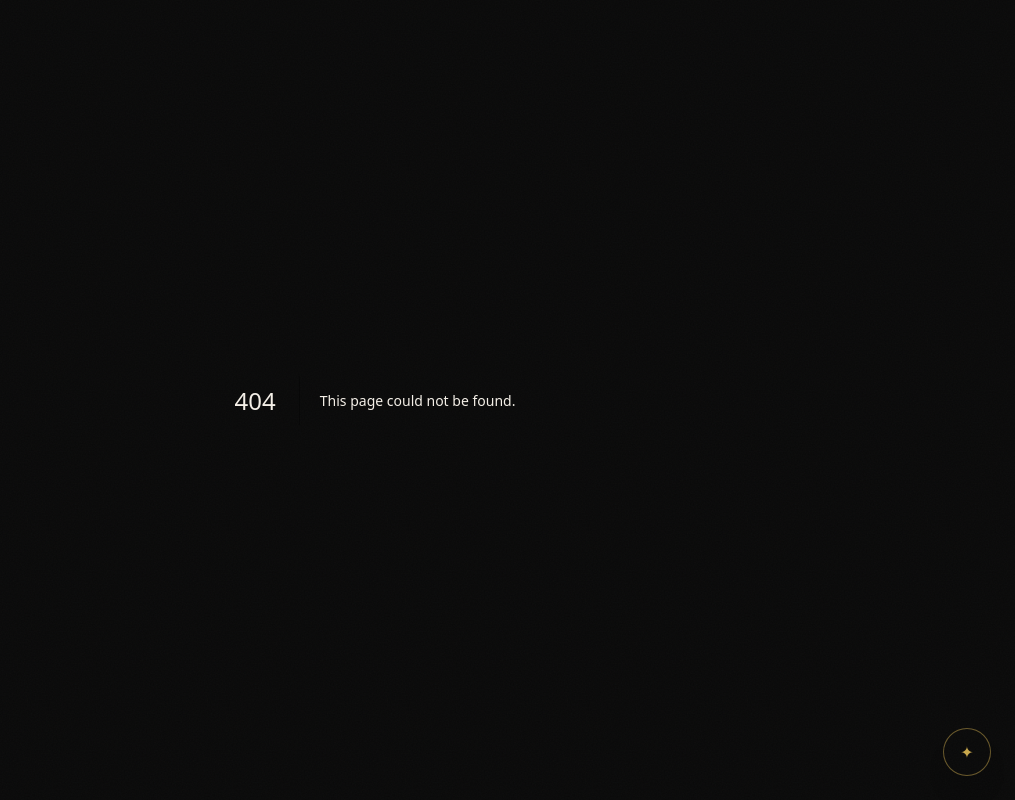
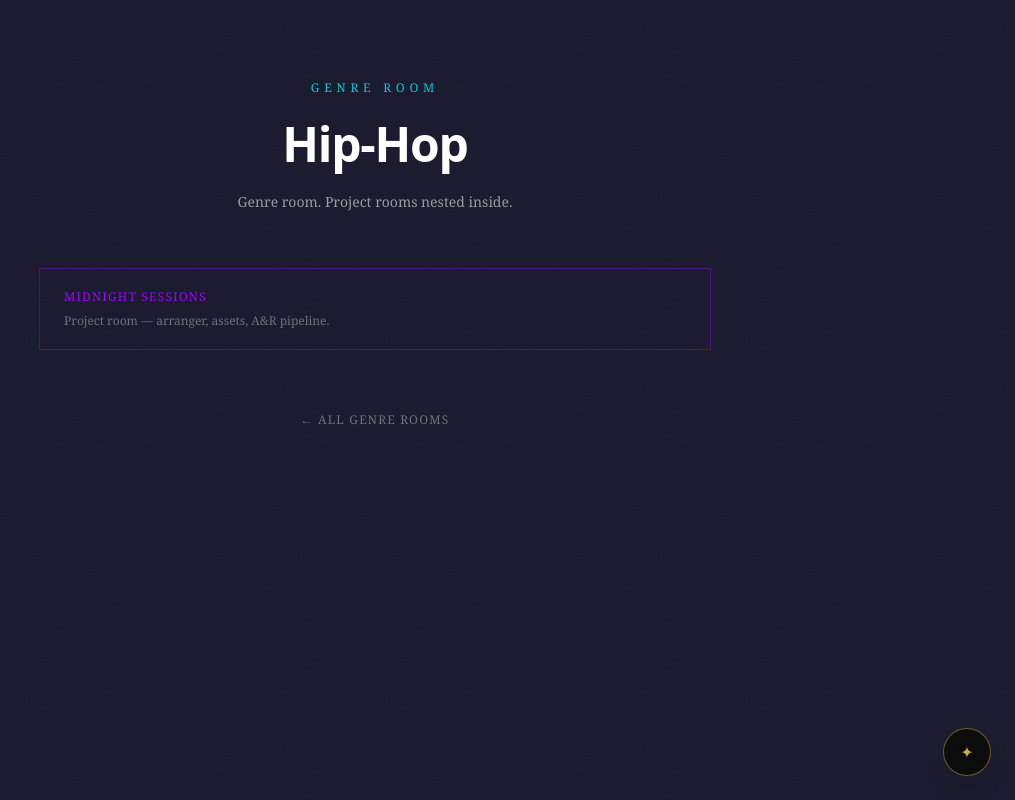
Before and after one commit to Businessbear1981/Active_Members_Only, a Next.js app: page /streets/hip-hop in a window 1280 px wide. Before the commit this address had no page. Shown: the whole page, without its empty margins (265-1280 px from the left). Built offline with nearby package versions, Linux system fonts and the light colour scheme.

Commit message:
Wire VIP Sanctum and Streets into real room-within-room routes from the spaces model

```diff
--- /dev/null
+++ b/app/streets/[genre]/[project]/page.tsx
@@ -0,0 +1,33 @@
+import Link from 'next/link'
+import { notFound } from 'next/navigation'
+import { getSpace } from '@/lib/config'
+
+export default async function ProjectRoomPage({
+  params,
+}: {
+  params: Promise<{ genre: string; project: string }>
+}) {
+  const { genre, project } = await params
+  const space = getSpace(project)
+  if (!space || space.tier !== 'streets' || space.parentSlug !== genre) notFound()
+
+  return (
+    <main className="min-h-screen bg-streets-bg px-6 py-20 flex flex-col items-center text-center">
+      <p className="text-xs tracking-[0.4em] uppercase text-streets-cyan opacity-80">PROJECT ROOM</p>
+      <h1 className="text-3xl md:text-5xl font-sans font-bold tracking-tight text-white mt-3">{space.title}</h1>
+      <p className="text-sm text-ivory/60 max-w-md mt-4">{space.tagline}</p>
+
+      <div className="border border-streets-purple/40 px-6 py-4 mt-10 text-xs tracking-widest uppercase text-streets-purple/80 max-w-md">
+        The drag-and-drop arranger, asset library, and A&amp;R submission flow are the next real build
+        item for this room — not live yet.
+      </div>
+
+      <Link
+        href={`/streets/${genre}`}
+        className="mt-10 text-xs tracking-widest uppercase text-ivory/40 hover:text-streets-cyan transition-colors"
+      >
+        ← {genre}
+      </Link>
+    </main>
+  )
+}
--- /dev/null
+++ b/app/streets/[genre]/page.tsx
@@ -0,0 +1,46 @@
+import Link from 'next/link'
+import { notFound } from 'next/navigation'
+import { getSpace, getChildSpaces } from '@/lib/config'
+
+export default async function GenreRoomPage({ params }: { params: Promise<{ genre: string }> }) {
+  const { genre } = await params
+  const space = getSpace(genre)
+  if (!space || space.tier !== 'streets') notFound()
+
+  const projects = getChildSpaces(genre)
+
+  return (
+    <main className="min-h-screen bg-streets-bg px-6 py-20">
+      <div className="max-w-2xl mx-auto flex flex-col items-center text-center gap-6 mb-14">
+        <p className="text-xs tracking-[0.4em] uppercase text-streets-cyan opacity-80">GENRE ROOM</p>
+        <h1 className="text-3xl md:text-5xl font-sans font-bold tracking-tight text-white">{space.title}</h1>
+        <p className="text-sm text-ivory/60 max-w-md">{space.tagline}</p>
+      </div>
+
+      <div className="max-w-2xl mx-auto grid grid-cols-1 gap-4">
+        {projects.map(project => (
+          <Link
+            key={project.slug}
+            href={`/streets/${genre}/${project.slug}`}
+            className="px-6 py-5 border border-streets-purple/40 text-left hover:border-streets-cyan hover:bg-white/[0.02] transition-colors"
+          >
+            <p className="text-streets-purple text-xs tracking-widest uppercase">{project.title}</p>
+            <p className="text-ivory/40 text-xs mt-2">{project.tagline}</p>
+          </Link>
+        ))}
+        {projects.length === 0 && (
+          <p className="text-ivory/30 text-xs tracking-widest uppercase text-center">No project rooms yet.</p>
+        )}
+      </div>
+
+      <div className="text-center mt-14">
+        <Link
+          href="/streets"
+          className="text-xs tracking-widest uppercase text-ivory/40 hover:text-streets-cyan transition-colors"
+        >
+          ← All genre rooms
+        </Link>
+      </div>
+    </main>
+  )
+}
--- a/app/streets/page.tsx
+++ b/app/streets/page.tsx
@@ -1,23 +1,38 @@
 import Link from 'next/link'
+import { getSpacesByTier } from '@/lib/config'
 
 export default function StreetsPage() {
+  const genreRooms = getSpacesByTier('streets')
+
   return (
-    <main className="relative min-h-screen bg-streets-bg flex flex-col items-center justify-center px-6 py-20 text-center">
-      <div className="max-w-2xl flex flex-col items-center gap-6">
+    <main className="min-h-screen bg-streets-bg px-6 py-20">
+      <div className="max-w-2xl mx-auto flex flex-col items-center text-center gap-6 mb-14">
         <p className="text-xs tracking-[0.4em] uppercase text-streets-cyan opacity-80">THE STREETS</p>
         <h1 className="text-3xl md:text-5xl font-sans font-bold tracking-tight text-white">
           The Collaboration Studio
         </h1>
         <p className="text-sm text-ivory/60 max-w-md">
-          Genre rooms, project rooms, the arranger, the label pipeline. Samples, beats, bars, raps —
-          arranged into something real, and pitched to the label. This is where the work happens.
+          Genre rooms, project rooms, the arranger, the label pipeline. This is where the work happens.
         </p>
-        <div className="border border-streets-purple/40 px-6 py-4 text-xs tracking-widest uppercase text-streets-purple/70">
-          Project rooms, the drag-and-drop arranger, and the A&amp;R pipeline are next to be built here.
-        </div>
+      </div>
+
+      <div className="max-w-2xl mx-auto grid grid-cols-1 gap-4">
+        {genreRooms.map(room => (
+          <Link
+            key={room.slug}
+            href={`/streets/${room.slug}`}
+            className="px-6 py-5 border border-streets-purple/40 text-left hover:border-streets-cyan hover:bg-white/[0.02] transition-colors"
+          >
+            <p className="text-streets-purple text-xs tracking-widest uppercase">{room.title}</p>
+            <p className="text-ivory/40 text-xs mt-2">{room.tagline}</p>
+          </Link>
+        ))}
+      </div>
+
+      <div className="text-center mt-14">
         <Link
           href="/surface"
-          className="mt-4 text-xs tracking-widest uppercase text-ivory/40 hover:text-streets-cyan transition-colors"
+          className="text-xs tracking-widest uppercase text-ivory/40 hover:text-streets-cyan transition-colors"
         >
           ← Back to the Surface
         </Link>
--- /dev/null
+++ b/app/vip/[room]/page.tsx
@@ -0,0 +1,29 @@
+import Link from 'next/link'
+import { notFound } from 'next/navigation'
+import { getSpace } from '@/lib/config'
+
+export default async function VipRoomPage({ params }: { params: Promise<{ room: string }> }) {
+  const { room } = await params
+  const space = getSpace(room)
+
+  if (!space || space.tier !== 'vip') notFound()
+
+  return (
+    <main className="min-h-screen bg-vip-bg px-6 py-24 flex flex-col items-center text-center">
+      <p className="text-xs tracking-[0.4em] uppercase text-vip-amber opacity-70">VIP SANCTUM</p>
+      <h1 className="text-3xl md:text-5xl font-serif tracking-wide text-vip-ivory mt-3">{space.title}</h1>
+      <p className="text-sm text-vip-ivory/50 max-w-md mt-4 leading-relaxed">{space.tagline}</p>
+
+      <div className="border border-vip-crimson/40 px-6 py-4 mt-10 text-xs tracking-widest uppercase text-vip-crimson/70 max-w-md">
+        Room shell only — full functionality for {space.title} is a build item on the roadmap, not live yet.
+      </div>
+
+      <Link
+        href="/vip"
+        className="mt-10 text-xs tracking-widest uppercase text-vip-ivory/30 hover:text-vip-amber transition-colors"
+      >
+        ← All rooms
+      </Link>
+    </main>
+  )
+}
--- a/app/vip/page.tsx
+++ b/app/vip/page.tsx
@@ -1,23 +1,36 @@
 import Link from 'next/link'
+import { getSpacesByTier } from '@/lib/config'
 
 export default function VipSanctumPage() {
+  const vipSpaces = getSpacesByTier('vip')
+
   return (
-    <main className="relative min-h-screen bg-vip-bg flex flex-col items-center justify-center px-6 py-20 text-center">
-      <div className="max-w-2xl flex flex-col items-center gap-6">
+    <main className="min-h-screen bg-vip-bg px-6 py-20">
+      <div className="max-w-3xl mx-auto flex flex-col items-center text-center gap-6 mb-14">
         <p className="text-xs tracking-[0.4em] uppercase text-vip-amber opacity-70">VIP SANCTUM</p>
-        <h1 className="text-3xl md:text-5xl font-serif tracking-wide text-vip-ivory">
-          After Hours
-        </h1>
+        <h1 className="text-3xl md:text-5xl font-serif tracking-wide text-vip-ivory">After Hours</h1>
         <p className="text-sm text-vip-ivory/50 max-w-md">
-          Private vaults, the boardroom, release rooms, The Circle. Invite-only, and this deep,
-          it isn&apos;t supposed to feel comfortable.
+          Invite-only, and this deep, it isn&apos;t supposed to feel comfortable. {vipSpaces.length} rooms.
         </p>
-        <div className="border border-vip-crimson/50 px-6 py-4 text-xs tracking-widest uppercase text-vip-crimson/80">
-          The ten rooms — Audio, Video, The Circle, the Vaults, the Boardroom, and beyond — are next to be built here.
-        </div>
+      </div>
+
+      <div className="max-w-4xl mx-auto grid grid-cols-1 sm:grid-cols-2 gap-4">
+        {vipSpaces.map(space => (
+          <Link
+            key={space.slug}
+            href={`/vip/${space.slug}`}
+            className="px-6 py-5 border border-vip-crimson/40 text-left hover:border-vip-amber hover:bg-white/[0.02] transition-colors"
+          >
+            <p className="text-vip-amber text-xs tracking-widest uppercase">{space.title}</p>
+            <p className="text-vip-ivory/40 text-xs mt-2 leading-relaxed">{space.tagline}</p>
+          </Link>
+        ))}
+      </div>
+
+      <div className="text-center mt-14">
         <Link
           href="/surface"
-          className="mt-4 text-xs tracking-widest uppercase text-vip-ivory/30 hover:text-vip-amber transition-colors"
+          className="text-xs tracking-widest uppercase text-vip-ivory/30 hover:text-vip-amber transition-colors"
         >
           ← Back to the Surface
         </Link>
```
